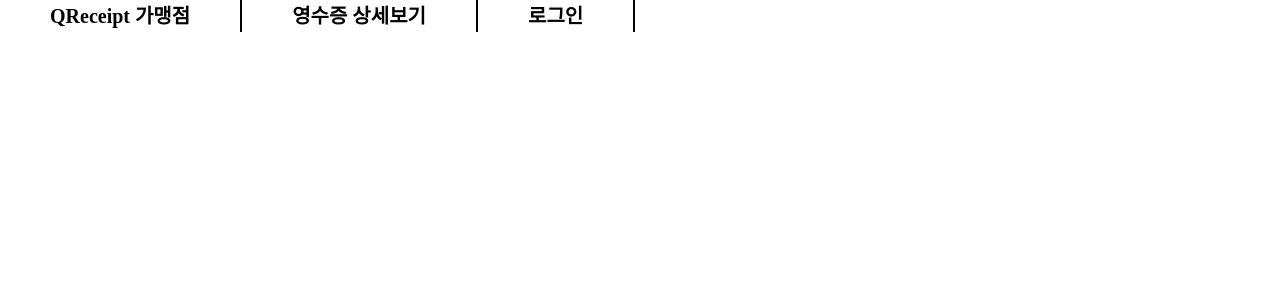
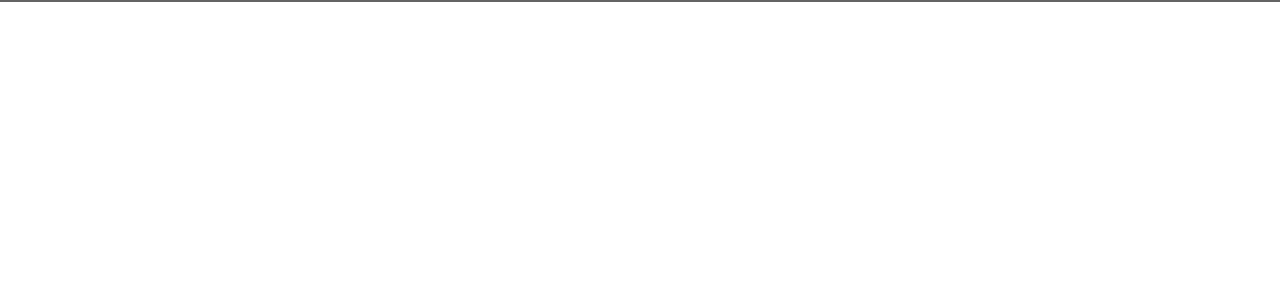
Before and after one commit to QReceipt/Front, a React (Create React App) app: page / in a window 1280 px wide. Shown: the top 300 px of the page. Built offline with nearby package versions, Linux system fonts and the light colour scheme; a web font is replaced by a local one.

Commit message:
Receipt 기본단계

```diff
--- a/src/App.css
+++ b/src/App.css
@@ -67,3 +67,7 @@
 #Receipt{
   display:block;
 }
+
+#receiptFrame{
+  border :rgb(100, 100, 100) solid 1px;
+}
--- a/src/App.js
+++ b/src/App.js
@@ -1,6 +1,6 @@
 import './App.css';
 
-import Login from "./components/Presentational/UI/molecules/Nav"
+import Login from "./components/Presentational/UI/organisms/Receipt"
 
 function App() {
     return (<div>
--- a/src/components/Presentational/UI/atoms/Content.js
+++ b/src/components/Presentational/UI/atoms/Content.js
@@ -2,7 +2,7 @@
 
 const Content = ()=>{
     return (
-        <span>dfdf???</span>
+        <span></span>
     )
 }
 
--- /dev/null
+++ b/src/components/Presentational/UI/molecules/ReceiptTop.js
@@ -0,0 +1,14 @@
+import React from "react";
+
+import Content from "../atoms/Content"
+
+const ReceiptTop = () => {
+    return (
+        <div>
+            <Content />
+            <Content />
+        </div>
+    )
+}
+
+export default ReceiptTop;
--- /dev/null
+++ b/src/components/Presentational/UI/organisms/Receipt.js
@@ -0,0 +1,13 @@
+import React from "react";
+
+import Top from "../molecules/ReceiptTop"
+
+const Receipt = () => {
+    return (
+        <div id="receiptFrame">
+            <Top />
+        </div>
+    )
+}
+
+export default Receipt;
```
